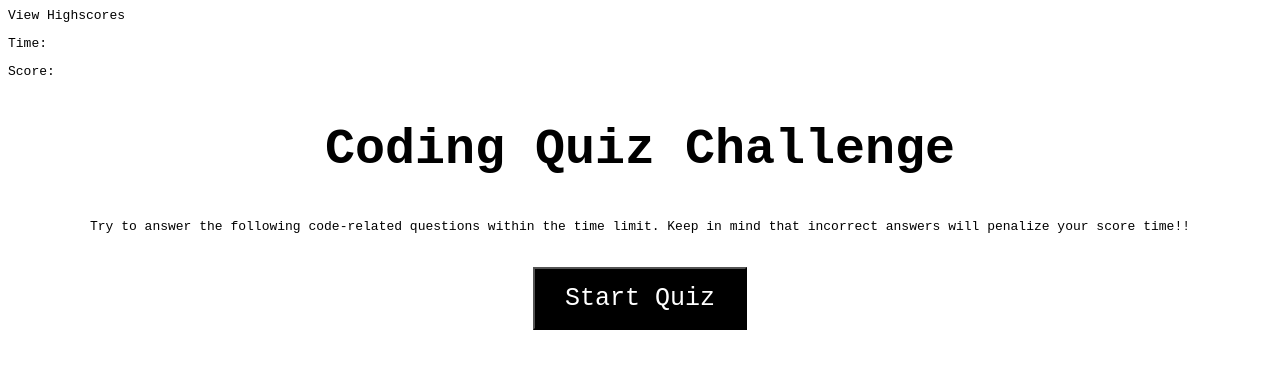
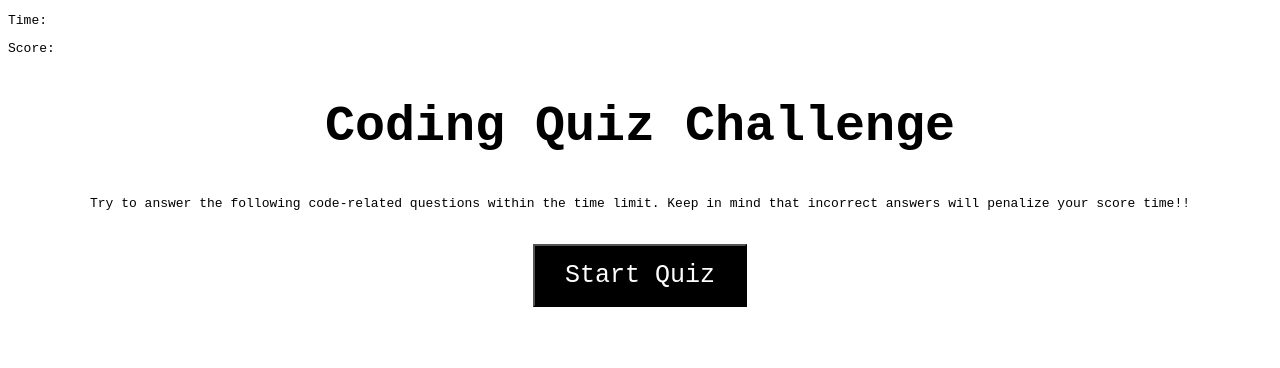
Before and after one commit to rorylkd/JavascriptQuiz, a plain HTML site: page index.html in a window 1280 px wide. Drawn offline with Linux system fonts and the light colour scheme.

Commit message:
Update index.html

```diff
--- a/index.html
+++ b/index.html
@@ -10,7 +10,6 @@
 
     <body>
         <header>
-            <a>View Highscores</a>
             <p>Time: <span id="timer"></span></p>
             <p>Score: <span id="score"></span></p>
         </header>
```
